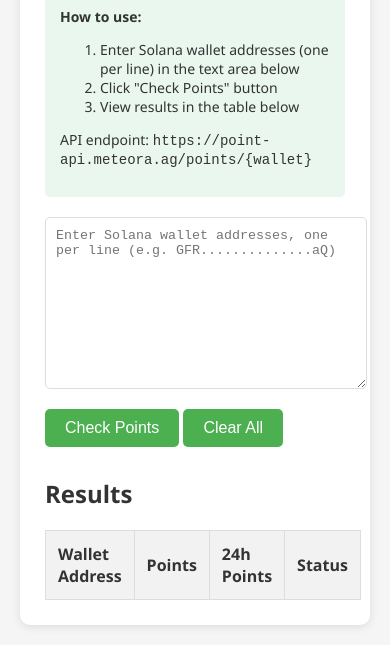
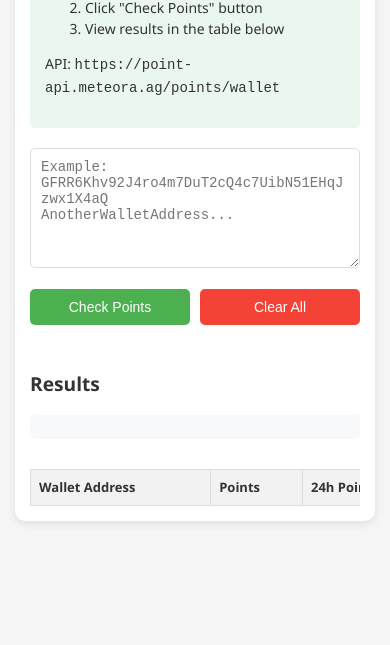
Before and after one commit to dinarsanjaya/meteora, a plain HTML site: page index.html in a window 390 px wide. Shown: the part 204-849 px from the top of the page. Drawn offline with Linux system fonts and the light colour scheme.

Commit message:
Update index.html

```diff
--- a/index.html
+++ b/index.html
@@ -5,96 +5,158 @@
     <meta name="viewport" content="width=device-width, initial-scale=1.0">
     <title>Meteora Wallet Points Checker</title>
     <style>
+        :root {
+            --primary-color: #4CAF50;
+            --error-color: #d32f2f;
+            --success-color: #4CAF50;
+            --border-color: #ddd;
+            --bg-color: #f5f5f5;
+            --card-bg: white;
+            --text-color: #333;
+        }
+
+        * {
+            box-sizing: border-box;
+        }
+
         body {
             font-family: 'Segoe UI', Tahoma, Geneva, Verdana, sans-serif;
-            max-width: 800px;
-            margin: 0 auto;
+            max-width: 100%;
+            margin: 0;
+            padding: 15px;
+            background-color: var(--bg-color);
+            color: var(--text-color);
+            line-height: 1.5;
+        }
+
+        .container {
+            background-color: var(--card-bg);
             padding: 20px;
-            background-color: #f5f5f5;
-            color: #333;
-        }
-        h1 {
-            color: #3a3a3a;
-            text-align: center;
-            margin-bottom: 30px;
-        }
-        .container {
-            background-color: white;
-            padding: 25px;
             border-radius: 10px;
             box-shadow: 0 2px 10px rgba(0, 0, 0, 0.1);
+            margin: 0 auto;
+            max-width: 800px;
         }
+
+        h1 {
+            color: var(--text-color);
+            text-align: center;
+            margin-bottom: 20px;
+            font-size: 1.5rem;
+        }
+
+        h2 {
+            font-size: 1.3rem;
+            margin-top: 25px;
+        }
+
         textarea {
             width: 100%;
-            height: 150px;
+            height: 120px;
             padding: 10px;
-            border: 1px solid #ddd;
+            border: 1px solid var(--border-color);
             border-radius: 5px;
             margin-bottom: 15px;
             font-family: monospace;
             resize: vertical;
+            font-size: 14px;
         }
+
+        .button-group {
+            display: flex;
+            gap: 10px;
+            margin-bottom: 15px;
+            flex-wrap: wrap;
+        }
+
         button {
-            background-color: #4CAF50;
+            background-color: var(--primary-color);
             color: white;
             border: none;
-            padding: 10px 20px;
+            padding: 10px 15px;
             border-radius: 5px;
             cursor: pointer;
-            font-size: 16px;
+            font-size: 14px;
             transition: background-color 0.3s;
+            flex: 1;
+            min-width: 120px;
         }
+
         button:hover {
             background-color: #45a049;
         }
+
         button:disabled {
             background-color: #cccccc;
             cursor: not-allowed;
         }
+
+        #clearButton {
+            background-color: #f44336;
+        }
+
+        #clearButton:hover {
+            background-color: #d32f2f;
+        }
+
         #results {
-            margin-top: 30px;
+            margin-top: 20px;
+            overflow-x: auto;
         }
+
         .result-table {
             width: 100%;
             border-collapse: collapse;
-            margin-top: 20px;
+            margin-top: 15px;
+            font-size: 14px;
+            min-width: 500px;
         }
+
         .result-table th, .result-table td {
-            border: 1px solid #ddd;
-            padding: 12px;
+            border: 1px solid var(--border-color);
+            padding: 10px;
             text-align: left;
         }
+
         .result-table th {
             background-color: #f2f2f2;
+            font-weight: 600;
         }
+
         .result-table tr:nth-child(even) {
             background-color: #f9f9f9;
         }
+
         .loading {
             display: none;
             text-align: center;
-            margin: 20px 0;
+            margin: 15px 0;
         }
+
         .loading-spinner {
             border: 4px solid rgba(0, 0, 0, 0.1);
             border-radius: 50%;
-            border-top: 4px solid #4CAF50;
+            border-top: 4px solid var(--primary-color);
             width: 30px;
             height: 30px;
             animation: spin 1s linear infinite;
-            margin: 0 auto;
+            margin: 0 auto 10px;
         }
+
         @keyframes spin {
             0% { transform: rotate(0deg); }
             100% { transform: rotate(360deg); }
         }
+
         .error {
-            color: #d32f2f;
+            color: var(--error-color);
             font-weight: bold;
         }
+
         .success {
-            color: #4CAF50;
+            color: var(--success-color);
         }
+
         .instructions {
             background-color: #e9f7ef;
             padding: 15px;
@@ -102,9 +164,50 @@
             margin-bottom: 20px;
             font-size: 14px;
         }
+
         .points-cell {
             text-align: right;
             font-family: monospace;
+        }
+
+        .summary {
+            background-color: #f8f9fa;
+            padding: 12px;
+            border-radius: 5px;
+            margin-bottom: 15px;
+            font-size: 14px;
+        }
+
+        .summary strong {
+            font-weight: 600;
+        }
+
+        .wallet-cell {
+            word-break: break-all;
+            max-width: 150px;
+        }
+
+        @media (max-width: 600px) {
+            .container {
+                padding: 15px;
+            }
+
+            h1 {
+                font-size: 1.3rem;
+            }
+
+            h2 {
+                font-size: 1.2rem;
+            }
+
+            .result-table th, .result-table td {
+                padding: 8px;
+                font-size: 13px;
+            }
+
+            .wallet-cell {
+                max-width: 100px;
+            }
         }
     </style>
 </head>
@@ -115,17 +218,19 @@
         <div class="instructions">
             <p><strong>How to use:</strong></p>
             <ol>
-                <li>Enter Solana wallet addresses (one per line) in the text area below</li>
+                <li>Enter Solana wallet addresses (one per line)</li>
                 <li>Click "Check Points" button</li>
                 <li>View results in the table below</li>
             </ol>
-            <p>API endpoint: <code>https://point-api.meteora.ag/points/&#123;wallet&#125;</code></p>
+            <p>API: <code>https://point-api.meteora.ag/points/wallet</code></p>
         </div>
 
-        <textarea id="walletInput" placeholder="Enter Solana wallet addresses, one per line (e.g. GFR..............aQ)"></textarea>
+        <textarea id="walletInput" placeholder="Example:&#10;GFRR6Khv92J4ro4m7DuT2cQ4c7UibN51EHqJzwx1X4aQ&#10;AnotherWalletAddress..."></textarea>
 
+        <div class="button-group">
             <button id="checkButton">Check Points</button>
             <button id="clearButton">Clear All</button>
+        </div>
 
         <div class="loading" id="loadingIndicator">
             <div class="loading-spinner"></div>
@@ -134,7 +239,8 @@
 
         <div id="results">
             <h2>Results</h2>
-            <div id="resultCount"></div>
+            <div class="summary" id="resultCount"></div>
+            <div style="overflow-x: auto;">
                 <table class="result-table">
                     <thead>
                         <tr>
@@ -148,6 +254,7 @@
                         <!-- Results will be inserted here -->
                     </tbody>
                 </table>
+            </div>
         </div>
     </div>
 
@@ -238,11 +345,15 @@
                     // Wallet Address
                     const walletCell = document.createElement('td');
                     walletCell.textContent = result.wallet;
+                    walletCell.className = 'wallet-cell';
                     row.appendChild(walletCell);
 
                     // Total Points
                     const pointsCell = document.createElement('td');
-                    pointsCell.textContent = result.total_points.toLocaleString(undefined, {maximumFractionDigits: 2});
+                    pointsCell.textContent = result.total_points.toLocaleString(undefined, {
+                        minimumFractionDigits: 2,
+                        maximumFractionDigits: 2
+                    });
                     pointsCell.className = 'points-cell';
                     if (result.status === 'success') {
                         totalPoints += result.total_points;
@@ -251,7 +362,10 @@
 
                     // 24h Points
                     const points24hCell = document.createElement('td');
-                    points24hCell.textContent = result.last_24h_points.toLocaleString(undefined, {maximumFractionDigits: 2});
+                    points24hCell.textContent = result.last_24h_points.toLocaleString(undefined, {
+                        minimumFractionDigits: 2,
+                        maximumFractionDigits: 2
+                    });
                     points24hCell.className = 'points-cell';
                     if (result.status === 'success') {
                         total24hPoints += result.last_24h_points;
@@ -278,8 +392,14 @@
                     Checked ${results.length} wallets:
                     <span class="success">${successCount} successful</span>,
                     <span class="error">${errorCount} failed</span>.
-                    <br>Total points: <strong>${totalPoints.toLocaleString(undefined, {maximumFractionDigits: 2})}</strong>
-                    <br>Total 24h points: <strong>${total24hPoints.toLocaleString(undefined, {maximumFractionDigits: 2})}</strong>
+                    <br>Total points: <strong>${totalPoints.toLocaleString(undefined, {
+                        minimumFractionDigits: 2,
+                        maximumFractionDigits: 2
+                    })}</strong>
+                    <br>Total 24h points: <strong>${total24hPoints.toLocaleString(undefined, {
+                        minimumFractionDigits: 2,
+                        maximumFractionDigits: 2
+                    })}</strong>
                 `;
             }
 
```
Lines whose indentation alone changed are shown as unchanged.
